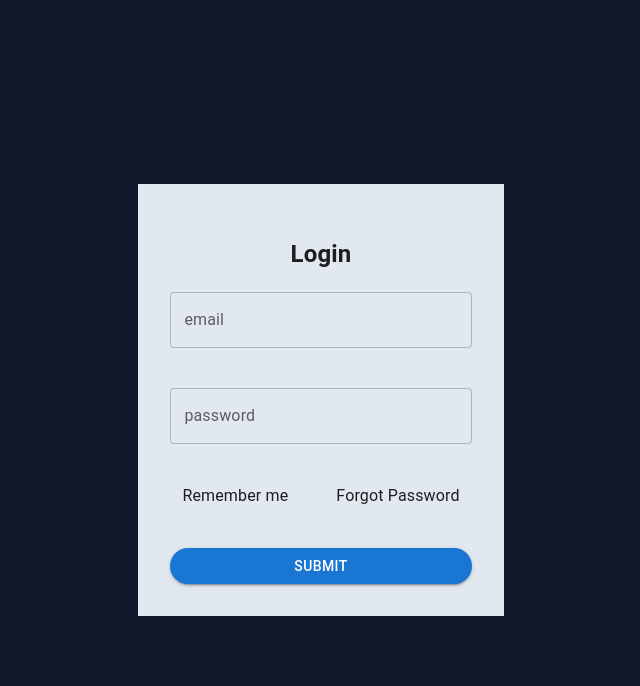
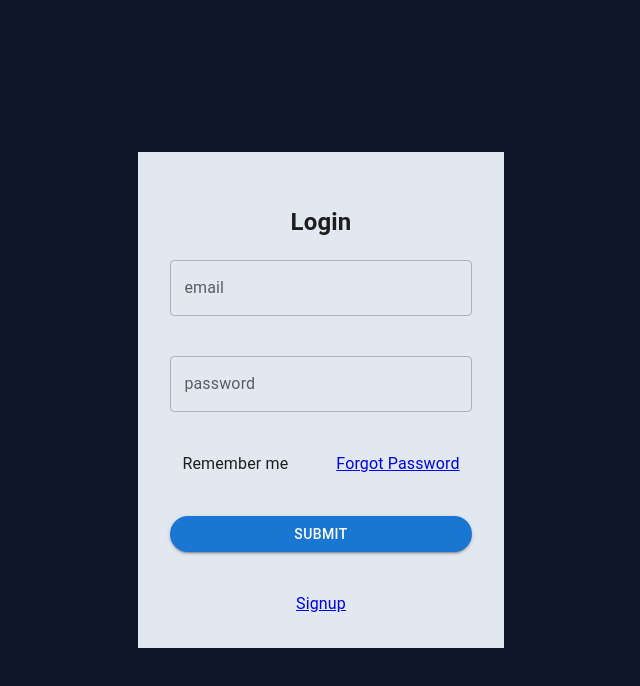
Before and after one commit to anujkkheria/smvp, a React (Vite) app: page /auth/login in a window 1280 px wide. Shown: the top 686 px of the page, without its empty margins (319-959 px from the left). Built offline with nearby package versions, Linux system fonts and the light colour scheme; no server answers.

Commit message:
added links to login

```diff
--- a/src/Pages/Auth/Login.tsx
+++ b/src/Pages/Auth/Login.tsx
@@ -34,9 +34,14 @@ const Login = () => {
         />
         <div className='flex justify-between gap-12 px-3'>
           <div>Remember me</div>
-          <div>Forgot Password</div>
+          <div>
+            <a href='/auth/forgot-password'>Forgot Password</a>
+          </div>
         </div>
         <RoundedButton label={'Submit'} onClick={() => handleClick()} />
+        <div className='flex justify-center'>
+          <a href='/auth/signup'>Signup</a>
+        </div>
       </div>
     </div>
   )
```
